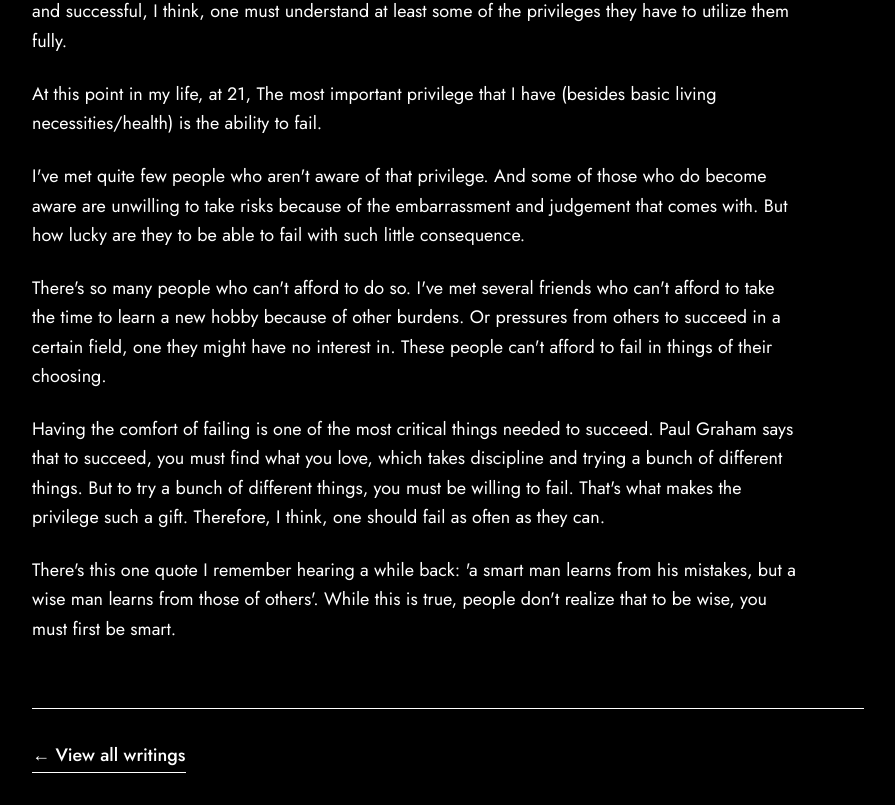
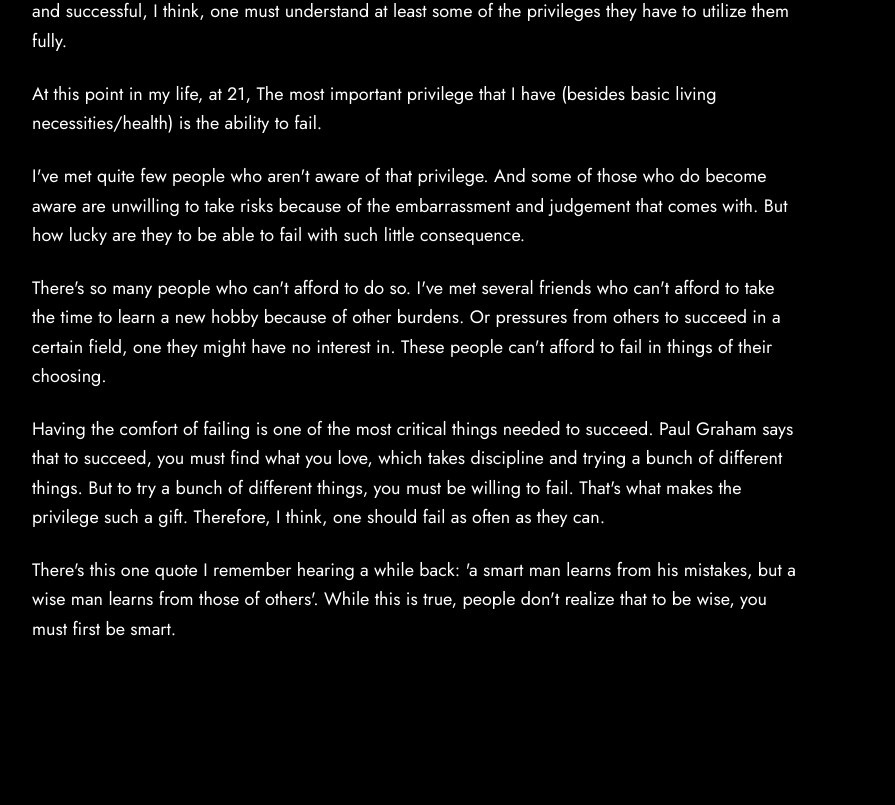
Before and after one commit to khizarrm/my-portfolio, a Next.js app: page /essays/the-privilege-of-failing in a window 1280 px wide. Shown: the part 535-1340 px from the top of the page, without its empty margins (192-1087 px from the left). After the commit the page ends 1243 px from the top, so only its background shows below. Built offline with nearby package versions, Linux system fonts and the light colour scheme.

Commit message:
design change

```diff
--- a/app/essays/[slug]/page.tsx
+++ b/app/essays/[slug]/page.tsx
@@ -72,12 +72,6 @@ export default function EssayPage({ params }: EssayPageProps) {
           </div>
         </article>
 
-        {/* Footer Navigation */}
-        <footer className="mt-16 pt-8 border-t border-white">
-          <Link href="/essays" className="underline-link text-body font-medium">
-            ← View all writings
-          </Link>
-        </footer>
       </div>
     </div>
   )
```
